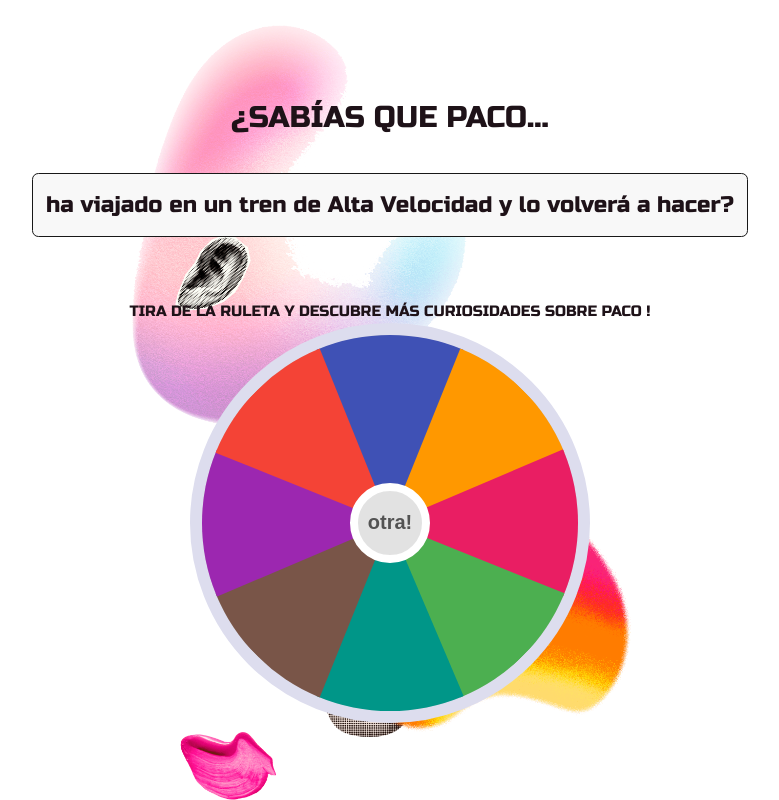
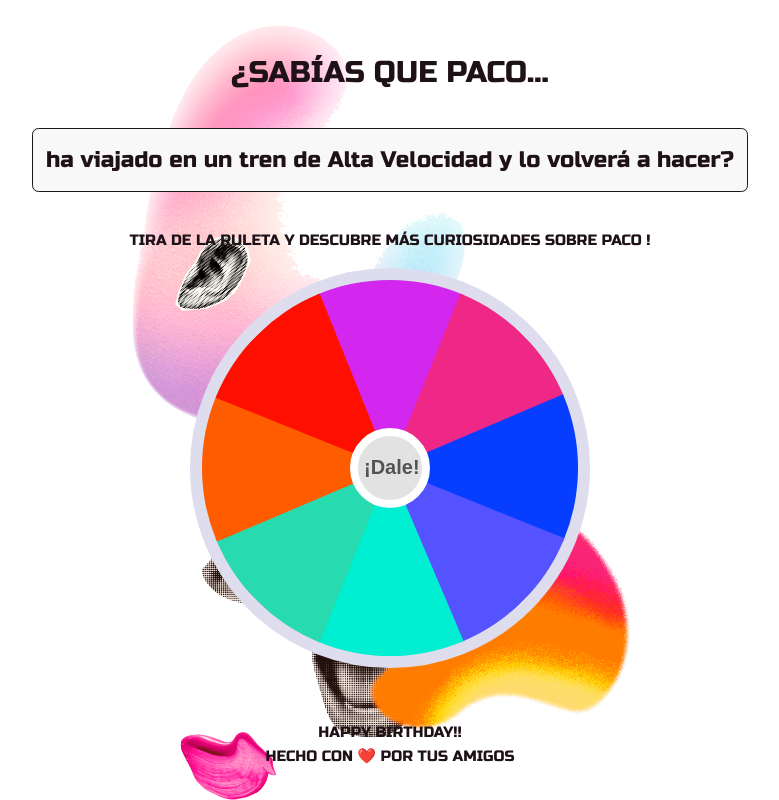
Before and after one commit to emartinez-dev/curiosidades-paco, a Vue app: page / in a window 1280 px wide. Shown: the whole page, without its empty margins (250-1029 px from the left). Built offline with nearby package versions, Linux system fonts and the light colour scheme.

Commit message:
last fixes

```diff
--- a/src/components/Home.vue
+++ b/src/components/Home.vue
@@ -36,6 +36,10 @@
       <h2 id="fact">{{ fact }}?</h2>
     </div>
     <Roulette @spinned="updateRandomFact"/>
+    <div class="footer">
+      <p>Happy birthday!!</p>
+      <p>Hecho con ❤️ por tus amigos</p>
+    </div>
 	</body>
 </template>
 
@@ -51,8 +55,12 @@
   .fact-container {
     display: flex;
     flex-direction: column;
-    justify-content: space-evenly;
+    justify-content: flex-start;
     align-items: center;
+  }
+
+  .fact-container > div:not(:last-child) {
+    margin-bottom: 20px;
   }
 
   .fact-text {
@@ -65,4 +73,10 @@
   .fact-text > * {
     margin: 1rem;
   }
+
+  .footer {
+    text-transform: uppercase;
+    margin-top: auto;
+    text-align: center;
+  }
 </style>
--- a/src/components/Roulette.vue
+++ b/src/components/Roulette.vue
@@ -16,9 +16,9 @@ function spin() {
 
 <template>
   <div class="roulette-container">
-    <p>Tira de la ruleta y descubre más curiosidades sobre Paco !</p>
+    <h4>Tira de la ruleta y descubre más curiosidades sobre Paco !</h4>
     <div class="container">
-      <button id="spin" @click="spin">otra!</button>
+      <button id="spin" @click="spin">¡Dale!</button>
       <div class="one"></div>
       <div class="two"></div>
       <div class="three"></div>
@@ -49,10 +49,11 @@ function spin() {
   transition: 3s;
 }
 
-p {
+.roulette-container > h4 {
   text-wrap: pretty;
   text-align: center;
   text-transform: uppercase;
+  margin-bottom: 1rem;
 }
 
 .container div {
@@ -74,42 +75,42 @@ p {
 }
 
 .container .one {
-  background-color: #3f51b5;
+  background-color: #D327EF;
   left: 50%;
 }
 
 .container .two {
-  background-color: #ff9800;
+  background-color: #EF2787;
   transform: rotate(45deg);
 }
 
 .container .three {
-  background-color: #e91e63;
+  background-color: #063DFF;
   transform: rotate(90deg);
 }
 
 .container .four {
-  background-color: #4caf50;
+  background-color: #5552FF;
   transform: rotate(135deg);
 }
 
 .container .five {
-  background-color: #009688;
+  background-color: #00EED1;
   transform: rotate(180deg);
 }
 
 .container .six {
-  background-color: #795548;
+  background-color: #27DAAF;
   transform: rotate(225deg);
 }
 
 .container .seven {
-  background-color: #9c27b0;
+  background-color: #FF5C00;
   transform: rotate(270deg);
 }
 
 .container .eight {
-  background-color: #f44336;
+  background-color: #FF0F00;
   transform: rotate(315deg);
 }
 
```
